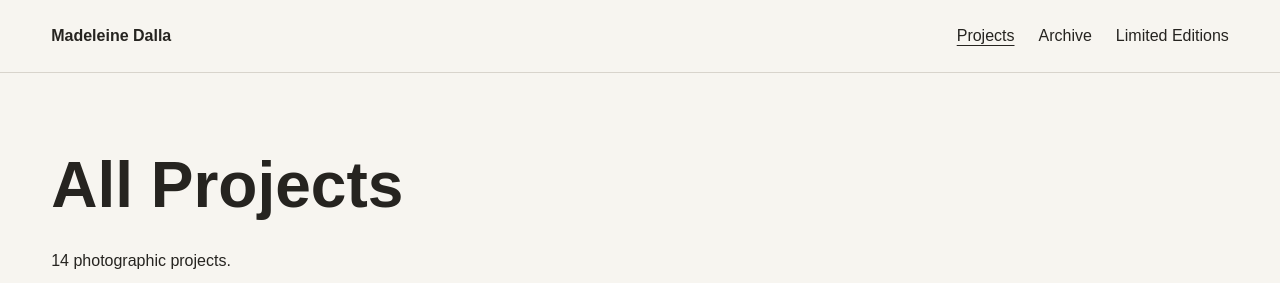
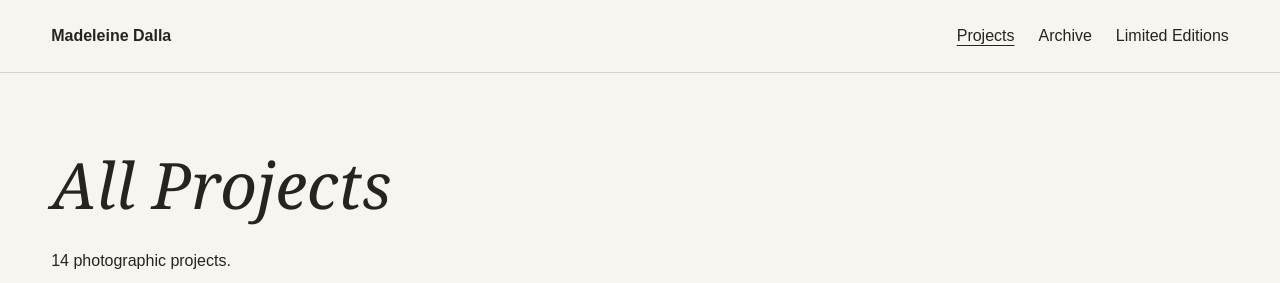
Before and after one commit to rcilomba/maddeart-portfolio, a React (Vite) app: page /projects in a window 1280 px wide. Shown: the top 283 px of the page. Built offline with nearby package versions, Linux system fonts and the light colour scheme.

Commit message:
style: unify section heading typography

```diff
--- a/src/App.css
+++ b/src/App.css
@@ -462,3 +462,12 @@ a:focus-visible {
     gap: 12px 20px;
   }
 }
+
+.projects h2,
+.editions h2,
+.archive h2,
+.all-projects h1 {
+  font-family: Georgia, serif;
+  font-style: italic;
+  font-weight: 400;
+}
```
